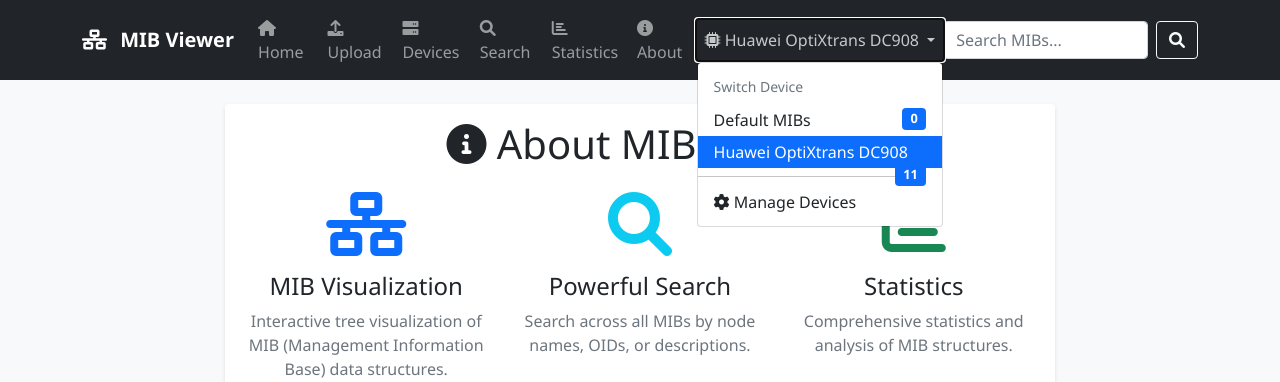
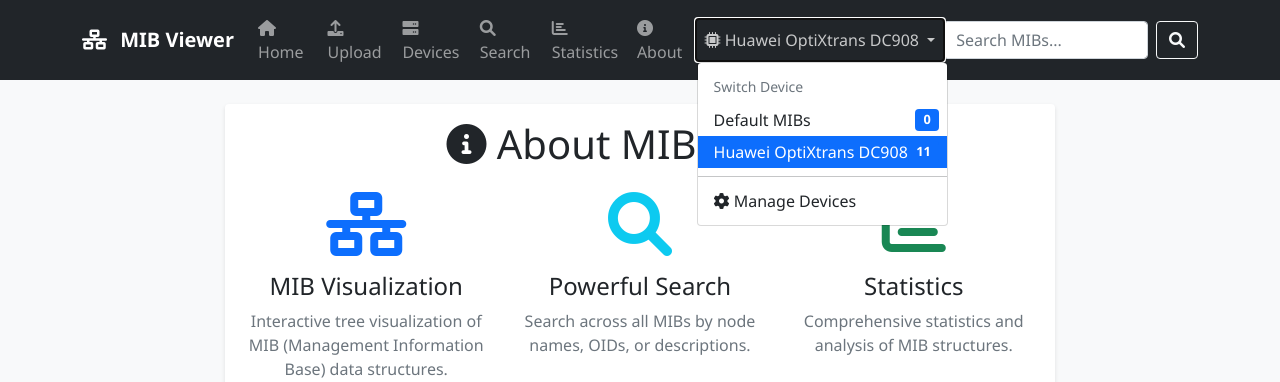
Before and after one commit to leezii/MIBFileParser, a Flask app: page /about in a window 1280 px wide, after a click on "Huawei OptiXtrans DC908". Shown: the top 382 px of the page. Run offline with Flask 3, Linux system fonts and the light colour scheme.

Commit message:
Fix device dropdown display alignment issues
Fixes alignment problems in both upload page and navigation device dropdowns:

Upload page fixes (upload.html):
- Add CSS for form-select options to prevent text wrapping
- Set minimum width for device selector to ensure proper layout
- Use white-space: nowrap and text-overflow: ellipsis for long names

Navigation dropdown fixes (base.html):
- Add flexbox layout for device-switch dropdown items
- Ensure device names and MIB count badges stay on same line
- Add proper spacing and alignment for dropdown items

Both dropdowns now display device names and MIB counts on the same line
without wrapping or misalignment, improving user experience.

🤖 Generated with [Claude Code](https://claude.com/claude-code)

Co-Authored-By: Claude Sonnet 4.5 <noreply@anthropic.com>

```diff
--- a/src/flask_app/templates/base.html
+++ b/src/flask_app/templates/base.html
@@ -17,7 +17,23 @@
     <!-- Custom CSS -->
     <link rel="stylesheet" href="{{ url_for('static', filename='css/style.css') }}">
 
-    {% block extra_css %}{% endblock %}
+    {% block extra_css %}
+<style>
+    /* Device dropdown styling for proper alignment */
+    .dropdown-item.device-switch {
+        display: flex;
+        justify-content: space-between;
+        align-items: center;
+        width: 100%;
+        padding-right: 0.5rem;
+    }
+
+    .dropdown-item.device-switch .badge {
+        margin-left: auto;
+        flex-shrink: 0;
+    }
+</style>
+{% endblock %}
 </head>
 <body>
     <!-- Navigation -->
```
Also changed, not shown: src/flask_app/templates/upload.html (+13 -0 lines).
